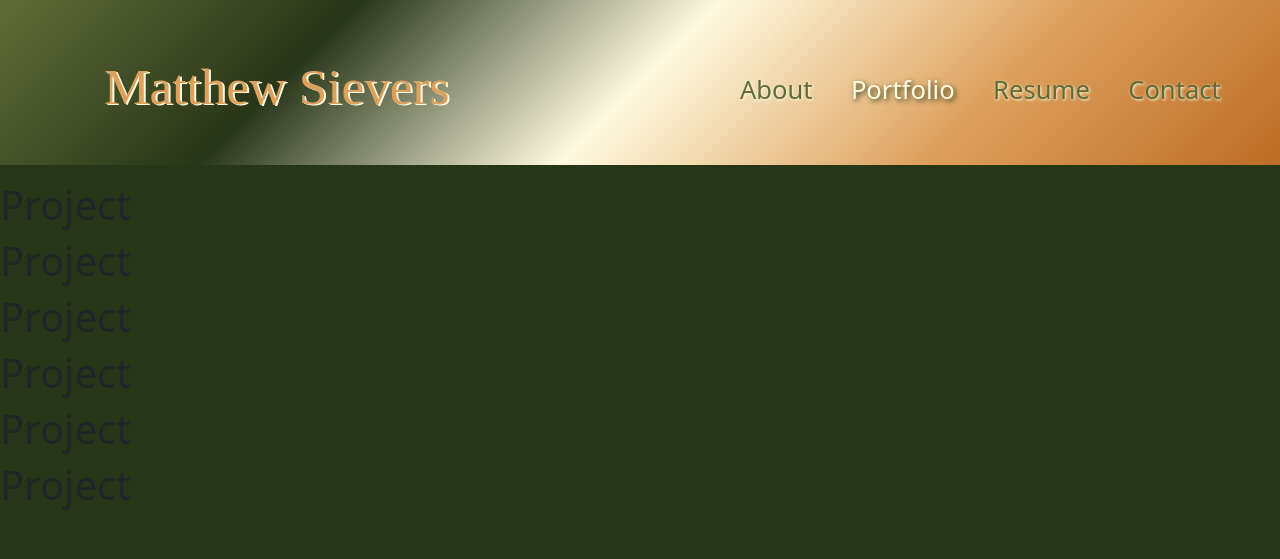
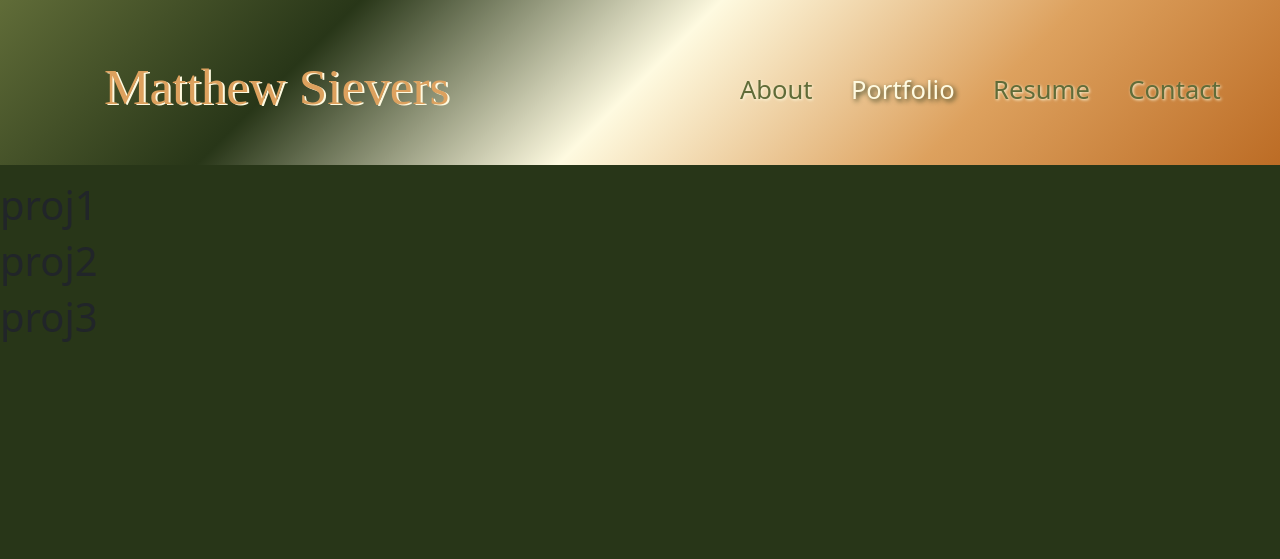
Before and after one commit to mattersievers/portfolio_v2.0, a React (Create React App) app: page / in a window 1280 px wide. Both pictures are taken after a click on the element "Portfolio". Shown: the top 559 px of the page. Built offline with nearby package versions, Linux system fonts and the light colour scheme; a web font is replaced by a local one.

Commit message:
added mapping and object containing projects

```diff
--- a/src/App.js
+++ b/src/App.js
@@ -9,8 +9,26 @@ import Contact from './components/Contact';
 
 function App() {
   const [pages] = useState(['About', 'Portfolio', 'Resume', 'Contact']);
+  const [currentPageSelection, setCurrentPageSelection] = useState(pages[0]);
 
-  const [currentPageSelection, setCurrentPageSelection] = useState(pages[0]);
+  const projects = [
+    {
+      name:"proj1",
+      link:"",
+      photo:"",
+    },
+    {
+      name:"proj2",
+      link:"",
+      photo:"",
+    },
+    {
+      name:"proj3",
+      link:"",
+      photo:"",
+    }
+
+  ]
 
   return (
     <div className="pageContent d-flex flex-column justify-content-between">
@@ -27,12 +45,13 @@ function App() {
 
         {currentPageSelection === 'Portfolio' &&
           <>
-          <Project />
-          <Project />
-          <Project />
-          <Project />
-          <Project />
-          <Project />
+            {projects.map((project,i) =>(
+              <Project
+              project={project}
+              key={i}
+              />
+            ))}
+
           </>
         }
 
--- a/src/components/Navigation/index.js
+++ b/src/components/Navigation/index.js
@@ -4,15 +4,15 @@ const Navigation = (props) => {
     return (
         <section className="d-flex align-items-end">
             <ul className="d-flex flex-row justify-content-between">
-                {props.pages.map((page) => (
-                    <li className="nav-item" key={page}>
+                {props.pages.map((page,i) => (
+                    <li className="nav-item" key={i}>
                         <span
                             className={`navBtn ${props.currentPageSelection === page && 'navBtnActivated'}`}
-                            key={page}
                             onClick = { () => {
                                 props.setCurrentPageSelection(page)
                             }}
-                        >{page}</span>
+                        >{page}
+                        </span>
                     </li>
                 ))}
             </ul>
--- a/src/components/Project/index.js
+++ b/src/components/Project/index.js
@@ -1,9 +1,10 @@
 import React from "react";
 
-const Project = () => {
+const Project = (prop) => {
+    console.log(prop)
     return (
         <section>
-            <h1>Project</h1>
+            <h1>{prop.project.name}</h1>
         </section>
     )
 }
```
